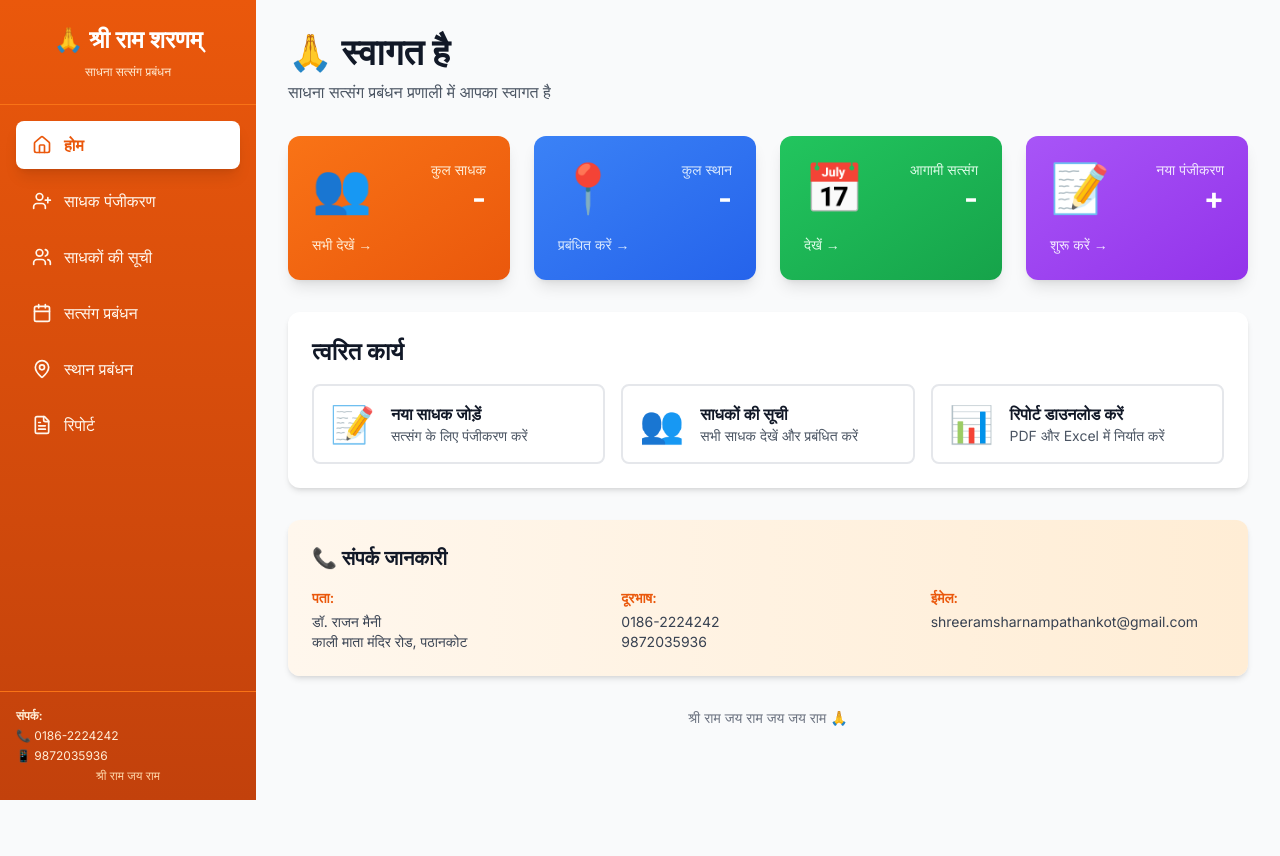
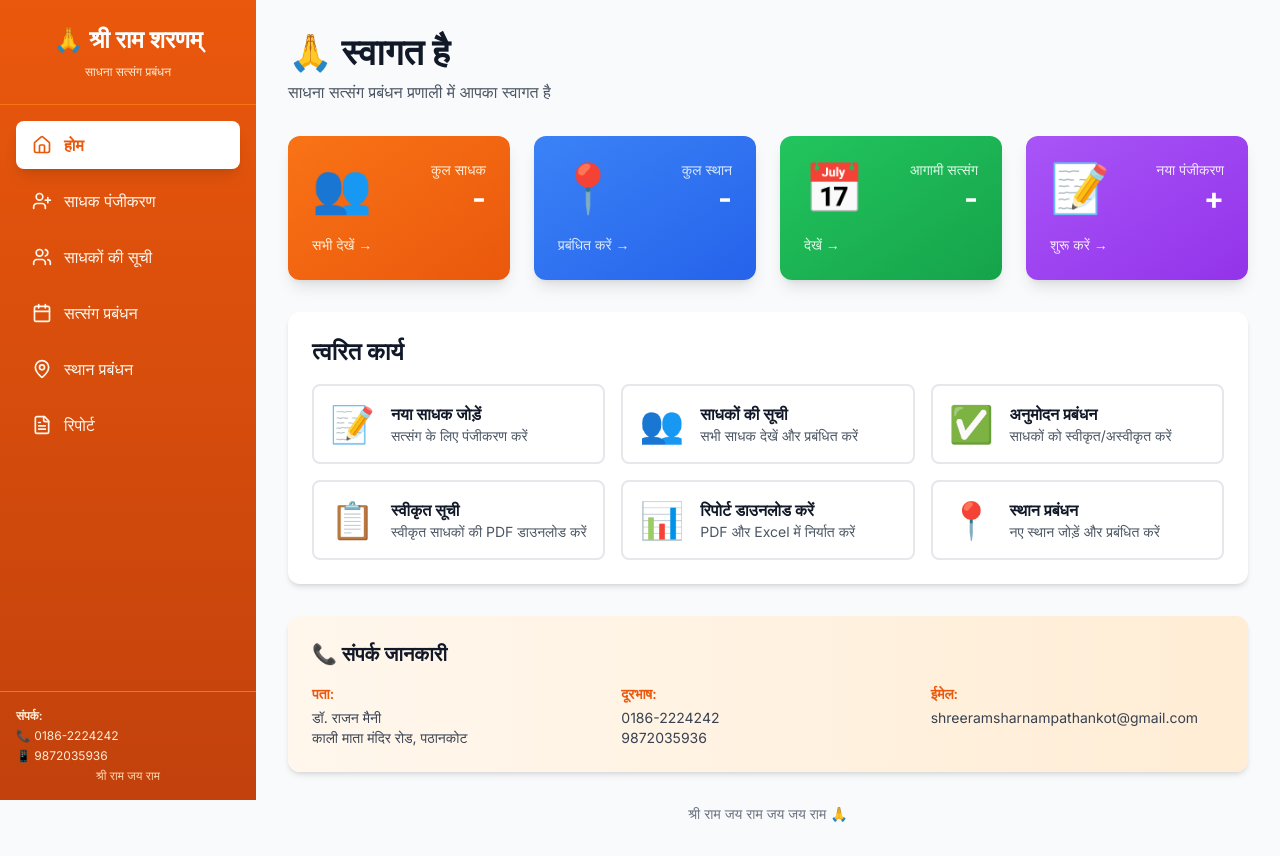
Before and after one commit to fmspathankot-spec/sadhana-satsang-portal, a Next.js app: page / in a window 1280 px wide. Before the commit the page ends 800 px from the top, so only its background shows below. Built offline with nearby package versions, Linux system fonts and the light colour scheme.

Commit message:
feat: Add Approval Management and Approved List links to homepage

```diff
--- a/app/page.tsx
+++ b/app/page.tsx
@@ -71,7 +71,7 @@ export default function HomePage() {
         <h2 className="text-2xl font-bold text-gray-900 mb-4">
           त्वरित कार्य
         </h2>
-        <div className="grid grid-cols-1 md:grid-cols-3 gap-4">
+        <div className="grid grid-cols-1 md:grid-cols-2 lg:grid-cols-3 gap-4">
           <a
             href="/registration"
             className="flex items-center gap-4 p-4 border-2 border-gray-200 rounded-lg hover:border-orange-500 hover:bg-orange-50 transition-all group"
@@ -103,16 +103,61 @@ export default function HomePage() {
           </a>
 
           <a
+            href="/approval"
+            className="flex items-center gap-4 p-4 border-2 border-gray-200 rounded-lg hover:border-green-500 hover:bg-green-50 transition-all group"
+          >
+            <div className="text-4xl">✅</div>
+            <div>
+              <h3 className="font-semibold text-gray-900 group-hover:text-green-600">
+                अनुमोदन प्रबंधन
+              </h3>
+              <p className="text-sm text-gray-600">
+                साधकों को स्वीकृत/अस्वीकृत करें
+              </p>
+            </div>
+          </a>
+
+          <a
+            href="/approved-list"
+            className="flex items-center gap-4 p-4 border-2 border-gray-200 rounded-lg hover:border-teal-500 hover:bg-teal-50 transition-all group"
+          >
+            <div className="text-4xl">📋</div>
+            <div>
+              <h3 className="font-semibold text-gray-900 group-hover:text-teal-600">
+                स्वीकृत सूची
+              </h3>
+              <p className="text-sm text-gray-600">
+                स्वीकृत साधकों की PDF डाउनलोड करें
+              </p>
+            </div>
+          </a>
+
+          <a
             href="/reports"
-            className="flex items-center gap-4 p-4 border-2 border-gray-200 rounded-lg hover:border-green-500 hover:bg-green-50 transition-all group"
+            className="flex items-center gap-4 p-4 border-2 border-gray-200 rounded-lg hover:border-purple-500 hover:bg-purple-50 transition-all group"
           >
             <div className="text-4xl">📊</div>
             <div>
-              <h3 className="font-semibold text-gray-900 group-hover:text-green-600">
+              <h3 className="font-semibold text-gray-900 group-hover:text-purple-600">
                 रिपोर्ट डाउनलोड करें
               </h3>
               <p className="text-sm text-gray-600">
                 PDF और Excel में निर्यात करें
+              </p>
+            </div>
+          </a>
+
+          <a
+            href="/places"
+            className="flex items-center gap-4 p-4 border-2 border-gray-200 rounded-lg hover:border-indigo-500 hover:bg-indigo-50 transition-all group"
+          >
+            <div className="text-4xl">📍</div>
+            <div>
+              <h3 className="font-semibold text-gray-900 group-hover:text-indigo-600">
+                स्थान प्रबंधन
+              </h3>
+              <p className="text-sm text-gray-600">
+                नए स्थान जोड़ें और प्रबंधित करें
               </p>
             </div>
           </a>
```
